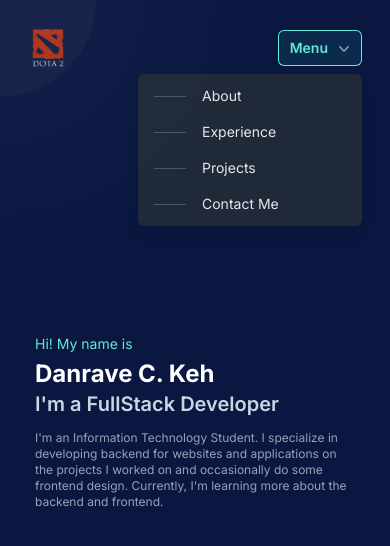
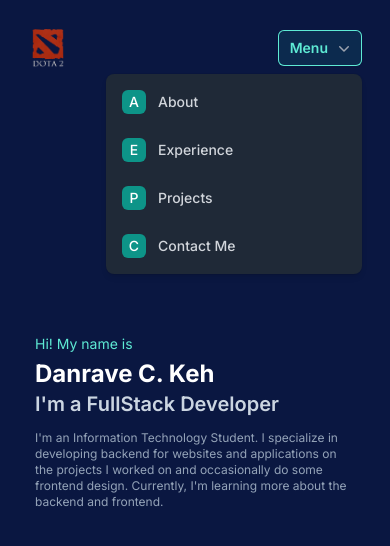
Before and after one commit to danrave1234/MyPortfolio, a React (Vite) app: page / in a window 390 px wide. Both pictures are taken after a click on the button "Menu". Shown: the top 546 px of the page. Built offline with nearby package versions, Linux system fonts and the light colour scheme.

Commit message:
Refactor UI components and improve animations
Updated several components to enhance responsiveness, animations, and accessibility. Introduced PropTypes for improved type checking and standardized apostrophe usage in text. Applied minor style adjustments for better design consistency.

```diff
--- a/src/components/About.jsx
+++ b/src/components/About.jsx
@@ -9,11 +9,11 @@ function About() {
                 </p>
                 <p className="text-slate-300 mb-4">
                     With a strong foundation in both frontend and backend technologies, I enjoy the challenge of building
-                    full-stack applications. I'm constantly learning and exploring new technologies to stay at the forefront
+                    full-stack applications. I&apos;m constantly learning and exploring new technologies to stay at the forefront
                     of web development.
                 </p>
                 <p className="text-slate-300">
-                    When I'm not coding, you can find me exploring new coding challenges, contributing to open-source projects,
+                    When I&apos;m not coding, you can find me exploring new coding challenges, contributing to open-source projects,
                     or enjoying a good book on software architecture and design patterns.
                 </p>
             </div>
--- a/src/components/Contact.jsx
+++ b/src/components/Contact.jsx
@@ -4,7 +4,7 @@ function Contact() {
             <div className="max-w-3xl text-center">
                 <h2 className="text-2xl font-bold text-teal-400 mb-6">Get In Touch</h2>
                 <p className="text-slate-300 mb-6">
-                    I'm always open to new opportunities and collaborations. Whether you have a question or just want to say hi, feel free to reach out!
+                    I&apos;m always open to new opportunities and collaborations. Whether you have a question or just want to say hi, feel free to reach out!
                 </p>
                 <a
                     href="mailto:danravekeh123@gmail.com"
--- a/src/components/Dropdown.jsx
+++ b/src/components/Dropdown.jsx
@@ -2,13 +2,21 @@ import { Menu, Transition } from '@headlessui/react';
 import { ChevronDownIcon } from '@heroicons/react/20/solid';
 import { Fragment } from 'react';
 
-function Dropdown({ isOpen, toggleMenu, activeSection, handleNavClick }) {
+import PropTypes from 'prop-types';
+
+function Dropdown({ toggleMenu, activeSection, handleNavClick }) {
     const menuItems = [
         { href: '#about', label: 'About' },
         { href: '#experience', label: 'Experience' },
         { href: '#projects', label: 'Projects' },
         { href: '#contact', label: 'Contact Me' },
     ];
+
+    // Get label for the current active section
+    const getCurrentLabel = () => {
+        const currentItem = menuItems.find((item) => item.href.slice(1) === activeSection);
+        return currentItem ? currentItem.label : 'Menu'; // Default to "Menu" if no active section
+    };
 
     return (
         <Menu as="div" className="relative inline-block text-right">
@@ -17,41 +25,45 @@ function Dropdown({ isOpen, toggleMenu, activeSection, handleNavClick }) {
                     onClick={toggleMenu}
                     className="inline-flex w-full justify-center gap-x-1.5 rounded-md bg-teal-400/10 px-3 py-2 text-sm font-semibold text-teal-300 shadow-sm ring-1 ring-inset ring-teal-300 hover:bg-teal-400/20 transition-colors duration-300"
                 >
-                    Menu
+                    {getCurrentLabel()} {/* Dynamically update label */}
                     <ChevronDownIcon className="-mr-1 h-5 w-5 text-gray-400" aria-hidden="true" />
                 </Menu.Button>
             </div>
 
             <Transition
                 as={Fragment}
-                enter="transition ease-out duration-100"
-                enterFrom="transform opacity-0 scale-95"
-                enterTo="transform opacity-100 scale-100"
-                leave="transition ease-in duration-75"
-                leaveFrom="transform opacity-100 scale-100"
-                leaveTo="transform opacity-0 scale-95"
+                enter="transition ease-in-out duration-200"
+                enterFrom="opacity-0 translate-y-2 scale-95"
+                enterTo="opacity-100 translate-y-0 scale-100"
+                leave="transition ease-in duration-150"
+                leaveFrom="opacity-100 translate-y-0 scale-100"
+                leaveTo="opacity-0 translate-y-2 scale-95"
             >
-                <Menu.Items className="absolute right-0 z-10 mt-2 w-56 origin-top-right rounded-md bg-gray-800 shadow-lg ring-1 ring-black ring-opacity-5 focus:outline-none">
+                <Menu.Items className="absolute right-0 z-10 mt-2 w-64 origin-top-right rounded-lg bg-gray-800 shadow-md ring-1 ring-black ring-opacity-5 focus:outline-none">
                     <div className="py-1">
                         {menuItems.map((item) => (
                             <Menu.Item key={item.href}>
                                 {({ active }) => (
                                     <a
                                         href={item.href}
-                                        className={`block px-4 py-2 text-sm ${
+                                        className={`flex items-center px-4 py-3 text-sm font-medium rounded-lg transition-colors duration-200 ${
                                             active || activeSection === item.href.slice(1)
-                                                ? 'bg-gray-700 text-white'
-                                                : 'text-gray-200'
+                                                ? 'bg-teal-400 text-gray-900'
+                                                : 'text-gray-300 hover:bg-teal-500 hover:text-white'
                                         }`}
                                         onClick={(e) => {
                                             handleNavClick(e, item.href);
                                             toggleMenu();
                                         }}
                                     >
-                                        <span className="group flex items-center w-fit">
-                                            <span className="nav-indicator mr-4 h-px w-8 bg-slate-600 transition-all group-hover:w-16 group-hover:bg-slate-200 motion-reduce:transition-none"></span>
-                                            {item.label}
-                                        </span>
+                            <span
+                                className={`mr-3 inline-flex h-6 w-6 items-center justify-center rounded-md bg-teal-600 text-white ${
+                                    active ? 'bg-teal-700' : 'bg-teal-400'
+                                }`}
+                            >
+                                {item.label.charAt(0)}
+                            </span>
+                                        {item.label}
                                     </a>
                                 )}
                             </Menu.Item>
@@ -63,4 +75,11 @@ function Dropdown({ isOpen, toggleMenu, activeSection, handleNavClick }) {
     );
 }
 
+Dropdown.propTypes = {
+
+    toggleMenu: PropTypes.func.isRequired,
+    activeSection: PropTypes.string.isRequired,
+    handleNavClick: PropTypes.func.isRequired,
+};
+
 export default Dropdown;
--- a/src/components/Experience.jsx
+++ b/src/components/Experience.jsx
@@ -30,85 +30,66 @@ function Experience() {
 
     const containerVariants = {
         hidden: {},
-        visible: {
-            transition: {
-                staggerChildren: 0.2
-            }
-        }
+        visible: { transition: { staggerChildren: 0.2 } },
     };
 
     const iconVariants = {
-        hidden: {
-            x: -100,
-            opacity: 0,
-            scale: 0.8
-        },
+        hidden: { opacity: 0, scale: 0.8, y: 60 },
         visible: {
-            x: 0,
             opacity: 1,
             scale: 1,
-            transition: {
-                type: "spring",
-                stiffness: 100,
-                damping: 10
-            }
-        }
-    };
-
-    const floatingAnimation = {
-        y: [-5, 5],
-        transition: {
-            duration: 2,
-            repeat: Infinity,
-            repeatType: "reverse",
-            ease: "easeInOut"
-        }
+            y: 0,
+            transition: { type: 'spring', stiffness: 100, damping: 15 },
+        },
     };
 
     return (
         <section
             id="experience"
-            className="snap-start min-h-screen flex flex-col items-center justify-center px-4 sm:px-20 relative overflow-hidden "
+            className="snap-start min-h-screen flex flex-col items-center justify-center px-6 sm:px-10 relative overflow-hidden pt-16"
             ref={constraintsRef}
         >
-            <h2 className="text-2xl font-bold text-teal-400 mb-16">Experience</h2>
+            <h2 className="text-3xl font-bold text-teal-400 mb-10">Experience</h2>
 
+            {/* Icon Grid */}
             <motion.div
-                className="grid grid-cols-2 md:grid-cols-3 lg:grid-cols-5 gap-x-12 gap-y-16 relative z-10 max-w-6xl mx-auto"
-                variants={containerVariants}
+                className="grid grid-cols-3 gap-6 sm:grid-cols-4 sm:gap-8 relative z-10 max-w-lg sm:max-w-xl lg:max-w-2xl"
+                variants={containerVariants} // Container animations
                 initial="hidden"
                 whileInView="visible"
-                viewport={{ once: true, amount: 0.2 }}
+                viewport={{once: true, amount: 0.3}}
             >
-                {icons.map((icon, index) => (
+                {icons.map((icon) => (
                     <motion.div
                         key={icon.alt}
-                        className="relative flex items-center justify-center group"
-                        variants={iconVariants}
-                        whileHover={{ scale: 1.2 }}
-                        animate={floatingAnimation}
+                        className="group relative flex items-center justify-center cursor-pointer"
+                        variants={iconVariants} // Icon entry animations
                         drag
-                        dragConstraints={constraintsRef}
-                        dragElastic={0.1}
+                        dragConstraints={constraintsRef} // Prevents dragging out of bounds
+                        dragElastic={0.1} // Slight drag elasticity
                     >
-                        <div className="absolute inset-0 bg-teal-400/20 rounded-full filter blur-xl scale-75 group-hover:scale-100 transition-transform duration-300" />
+                        {/* Glowing Background */}
+                        <div
+                            className="absolute inset-0 bg-teal-400/20 rounded-full blur-lg transform scale-90 group-hover:scale-110 transition-transform duration-200"/>
+
+                        {/* Icon */}
                         <img
                             src={icon.src}
                             alt={icon.alt}
-                            className="w-16 h-16 relative z-10 drop-shadow-[0_0_10px_rgba(20,184,166,0.3)] group-hover:drop-shadow-[0_0_20px_rgba(20,184,166,0.5)] transition-all duration-300"
-                            onMouseEnter={() => setHoveredIcon(icon.alt)}
+                            className="w-16 h-16 z-10 drop-shadow-[0_0_10px_rgba(20,184,166,0.3)] group-hover:drop-shadow-[0_0_20px_rgba(20,184,166,0.5)] transition-all duration-300"
+                            onMouseEnter={() => setHoveredIcon(icon.alt)} // Tooltip interaction for desktop
                             onMouseLeave={() => setHoveredIcon(null)}
                         />
+
+                        {/* Tooltip */}
                         <AnimatePresence>
                             {hoveredIcon === icon.alt && (
                                 <motion.div
-                                    className="absolute -top-24 left-1/2 transform -translate-x-1/2 bg-gray-800/90 text-white p-4 rounded-xl text-sm min-w-[200px] max-w-[250px] text-center"
-                                    initial={{ opacity: 0, y: 10, scale: 0.9 }}
-                                    animate={{ opacity: 1, y: 0, scale: 1 }}
-                                    exit={{ opacity: 0, y: 10, scale: 0.9 }}
-                                    transition={{ duration: 0.2 }}
+                                    className="absolute top-20 bg-gray-800/90 text-white px-3 py-2 rounded-md shadow-lg text-sm max-w-[150px] transition-all duration-200 z-20"
+                                    initial={{opacity: 0, y: 10, scale: 0.95}}
+                                    animate={{opacity: 1, y: 0, scale: 1}}
+                                    exit={{opacity: 0, y: 10, scale: 0.95}}
                                 >
-                                    <div className="absolute -bottom-2 left-1/2 transform -translate-x-1/2 w-4 h-4 bg-gray-800/90 rotate-45" />
                                     {icon.thought}
                                 </motion.div>
                             )}
@@ -117,28 +98,20 @@ function Experience() {
                 ))}
             </motion.div>
 
+            {/* Description */}
             <motion.div
-                className="mt-20 max-w-3xl text-center"
-                initial={{ opacity: 0, y: 20 }}
-                whileInView={{ opacity: 1, y: 0 }}
-                viewport={{ once: true }}
-                transition={{ delay: 0.5 }}
+                className="mt-12 max-w-lg sm:max-w-2xl text-center text-slate-300"
+                initial={{opacity: 0, y: 20}}
+                whileInView={{opacity: 1, y: 0}}
+                viewport={{once: true}}
+                transition={{delay: 0.5}}
             >
-                {/*<h3 className="text-xl font-semibold text-teal-300 mb-4">Work Experience</h3>*/}
-                {/*<div className="bg-gray-800/50 p-6 rounded-lg">*/}
-                {/*    <p className="text-slate-300 mb-4">*/}
-                {/*        [Placeholder for Work Experience]*/}
-                {/*    </p>*/}
-                {/*    <p className="text-slate-400 text-sm italic">*/}
-                {/*        Add your work experience details here. Include job titles, companies, dates, and key responsibilities.*/}
-                {/*    </p>*/}
-                {/*</div>*/}
-                <p className="text-slate-300 mt-8 mb-4">
-                    With a strong foundation in both frontend and backend technologies, I enjoy the challenge of building
-                    full-stack applications. Im constantly learning and exploring new technologies to stay at the forefront
-                    of web development.
-                    My experience spans across various programming languages and frameworks, allowing me to tackle diverse
-                    projects and adapt to different tech stacks efficiently.
+                <p>
+                    With a strong foundation in frontend and backend technologies, I enjoy the challenge of building
+                    full-stack web
+                    applications. My experience spans a wide range of programming languages and frameworks, enabling me
+                    to tackle
+                    diverse projects efficiently.
                 </p>
             </motion.div>
         </section>
--- a/src/components/Header.jsx
+++ b/src/components/Header.jsx
@@ -1,6 +1,8 @@
 import { useState } from 'react';
 import dotaIcon from '../assets/dotaicon.png';
 import Dropdown from "./Dropdown";
+
+import PropTypes from 'prop-types';
 
 function Header({ activeSection }) {
     const [isMenuOpen, setIsMenuOpen] = useState(false);
@@ -59,4 +61,8 @@ function Header({ activeSection }) {
     );
 }
 
+Header.propTypes = {
+    activeSection: PropTypes.string.isRequired,
+};
+
 export default Header;
--- a/src/index.css
+++ b/src/index.css
@@ -4,7 +4,7 @@
     color-scheme: light dark;
     /*color: rgba(255, 255, 255, 0.87);*/
     background-color: #0A1741;
-    font-smoothing: antialiased;
+    -webkit-font-smoothing: antialiased;
     text-rendering: optimizeLegibility;
     overflow-x: hidden;
 }
```
Also changed, not shown: src/App.jsx (+4 -4 lines), src/components/Resume.jsx (added).
